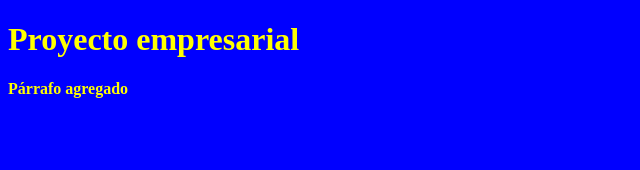
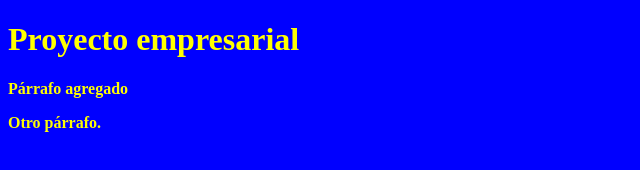
Before and after one commit to elenaserranosanchez/CursoGit, a plain HTML site: page index.html in a window 1280 px wide. Shown: the whole page, without its empty margins (0-640 px from the left). Drawn offline with Linux system fonts and the light colour scheme.

Commit message:
agregado tercer párrafo

```diff
--- a/index.html
+++ b/index.html
@@ -9,5 +9,13 @@
 <body>
     <h1>Proyecto empresarial</h1>
     <p>Párrafo agregado</p>
+
+
+
+
+
+
+
+    <p>Otro párrafo.</p>
 </body>
 </html>
```
